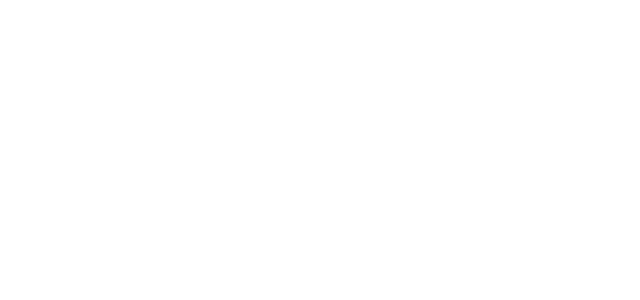
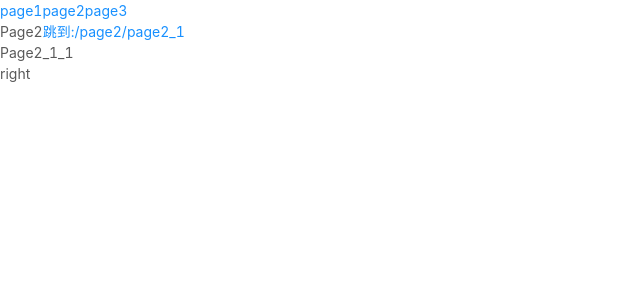
Before and after one commit to rocky-one/react-scaffold, a React app: page /page2/page2_1 in a window 1280 px wide. Shown: the top 300 px of the page, without its empty margins (0-640 px from the left). Built offline with nearby package versions, Linux system fonts and the light colour scheme.

Commit message:
路由按需加载

```diff
--- a/src/layout/index.tsx
+++ b/src/layout/index.tsx
@@ -3,10 +3,9 @@ import LoginLayout from './loginLayout'
 import Layout1 from './layout1'
 
 export default (props: any = {}) => {
-
-    if (props.type === 'login') {
-        return <LoginLayout {...props} />
-    }
+    // if (props.type === 'login') {
+    //     return <LoginLayout {...props} />
+    // }
 
     return <Layout1 {...props} />
 }
--- a/src/pages/Page2_1.tsx
+++ b/src/pages/Page2_1.tsx
@@ -1,6 +1,6 @@
 import React from 'react'
 export default function Page2_1(props: any) {
     return <div>
-        Page2_1
+        Page2_1_1
     </div>
 }
--- a/src/pages/config.ts
+++ b/src/pages/config.ts
@@ -8,9 +8,10 @@ import React from 'react'
 import loadable from '@loadable/component'
 const Login = loadable(() => import('./login'))
 const Page1 = loadable(() => import('./page1'))
-const Page2_1 = loadable(() => import('./page2/page2_1')) // /* webpackChunkName: "page2_1" */
+const Page2_1 = loadable(() => import(/* webpackChunkName: "page2_1" */ './page2/page2_1'))
 const Page2 = loadable(() => import('./page2'))
 const Page3 = loadable(() => import('./page3'))
+
 export interface RouteInterface {
     path: string,
     component: React.ComponentType,
--- a/src/pages/createRouter.tsx
+++ b/src/pages/createRouter.tsx
@@ -7,7 +7,7 @@ import {
 import { RouteInterface } from './config'
 
 export default function CreateRouter(wprops: any) {
-     return   <Switch>
+    return <Switch>
         {wprops.routes.map((route: RouteInterface) => (
             <Route
                 key={route.path}
--- a/src/pages/page2/page2_1/Page2_1.tsx
+++ b/src/pages/page2/page2_1/Page2_1.tsx
@@ -1,6 +1,6 @@
 import React from 'react'
 export default function Page2_1(props: any) {
     return <div>
-        Page2_1
+        Page2_1_1
     </div>
 }
--- a/src/template/index.html
+++ b/src/template/index.html
@@ -7,5 +7,5 @@
 </head>
 <body>
 	<div id="app"></div>
-<script type="text/javascript" src="js/vendor/vendor.5287a65d.js"></script></body>
+<script type="text/javascript" src="/js/vendor/vendor.7adadb0f.js"></script></body>
 </html>
```
Also changed, not shown: 5 other files (tests, documents, lock files or other folders). Lines whose indentation alone changed are shown as unchanged.
